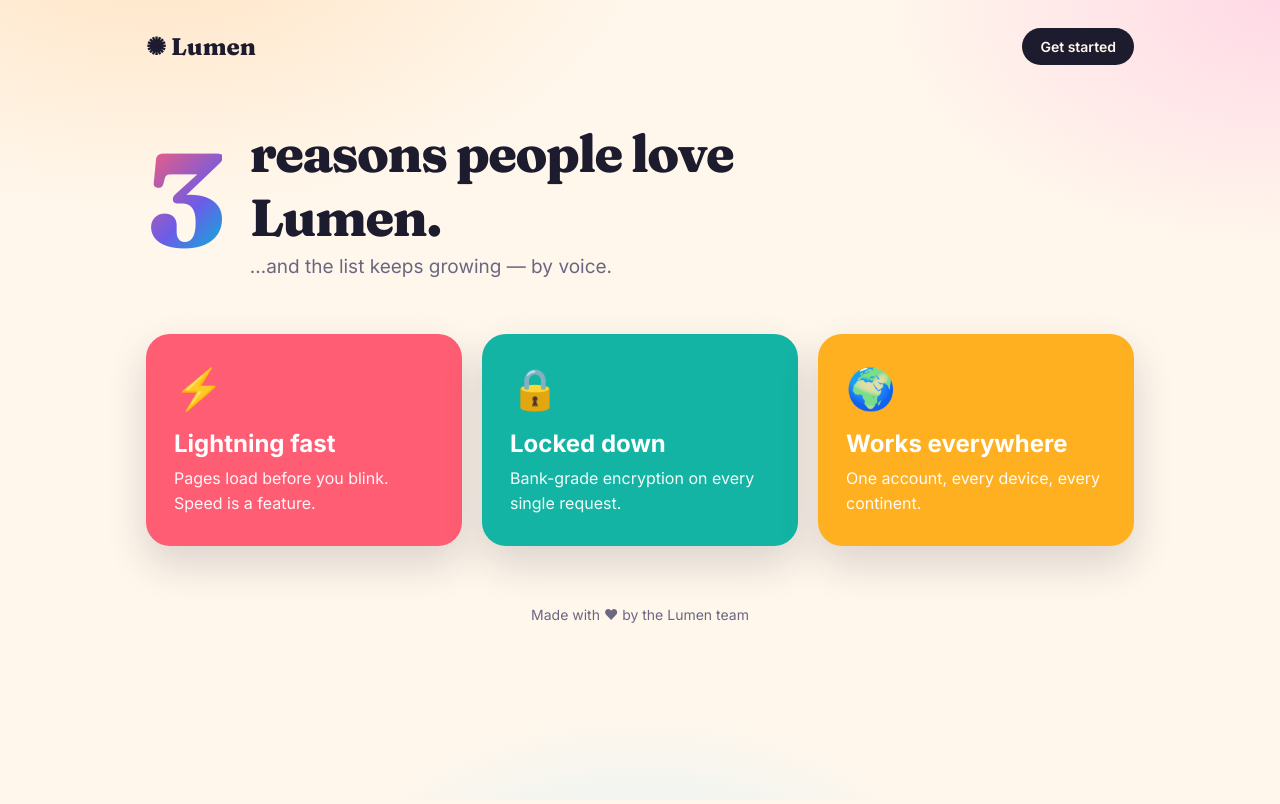
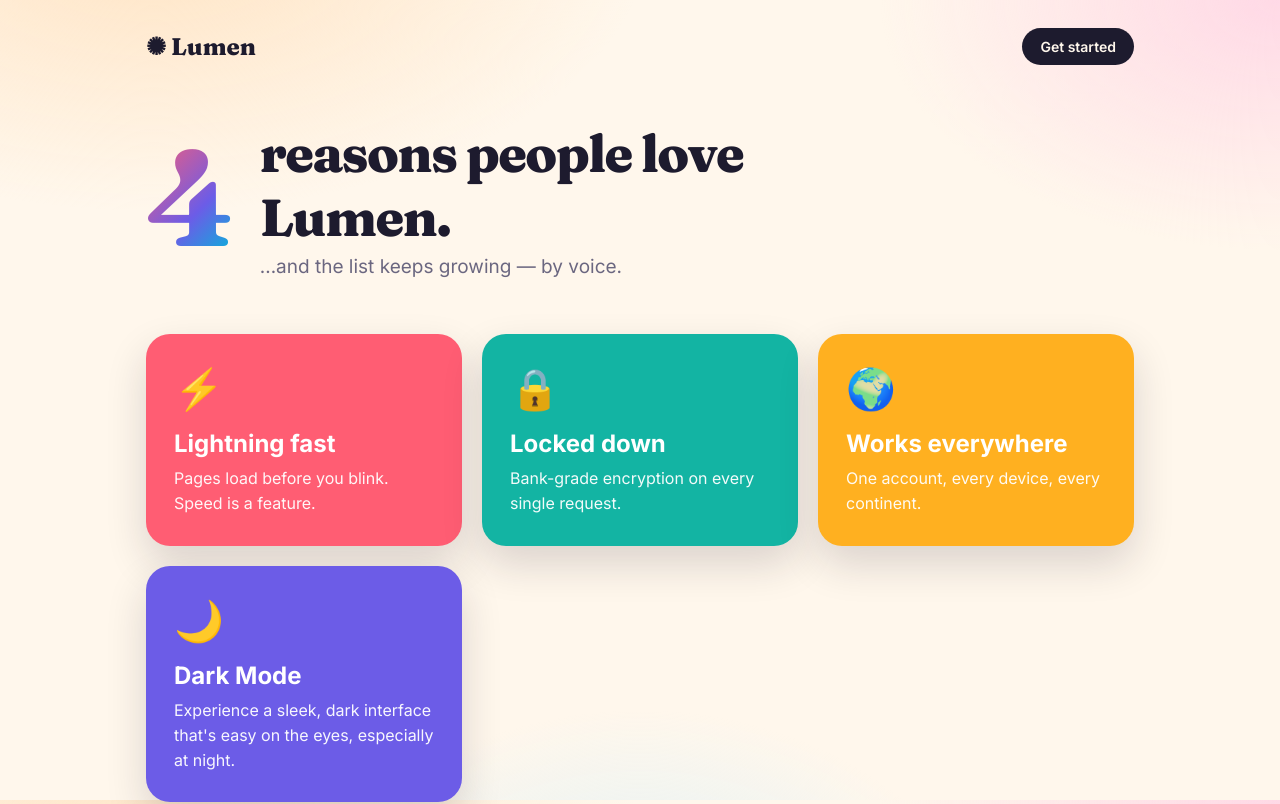
Before and after one commit to damienaubry/demo-target, a React (Vite) app: page / in a window 1280 px wide. Shown: the top 804 px of the page. Built offline with nearby package versions, Linux system fonts and the light colour scheme; the HTML template or start-up script is replaced by a standard one.

Commit message:
VoxBuild: Add a dark mode feature card to the landing page

```diff
--- a/index.html
+++ b/index.html
@@ -9,4 +9,5 @@
     <div id="root"></div>
     <script type="module" src="/src/main.tsx"></script>
   </body>
+  <footer>Made with ♥ by the Lumen team</footer>
 </html>
--- a/src/App.tsx
+++ b/src/App.tsx
@@ -12,9 +12,16 @@ const COLORS = [
   "#2bb673",
   "#00b8d9",
   "#f76808",
+  "#555555", // Added color for dark mode feature card
 ];
 
-const additionalFeatures: Feature[] = [];
+const additionalFeatures: Feature[] = [
+  {
+    emoji: "🌙",
+    title: "Dark Mode",
+    description: "Experience a sleek, dark interface that's easy on the eyes, especially at night.",
+  },
+];
 
 export default function App() {
   const list = features as Feature[];
--- a/src/index.css
+++ b/src/index.css
@@ -3,6 +3,8 @@
 :root {
   --ink: #1d1b2e;
   --muted: #6b6780;
+  --dark-bg: #1d1b2e;
+  --dark-text: #ffffff;
 }
 * { box-sizing: border-box; }
 html, body { height: 100%; }
@@ -85,4 +87,9 @@ nav {
 .tile h3 { margin: 0 0 8px; font-size: 24px; font-weight: 700; }
 .tile p { margin: 0; line-height: 1.55; font-size: 16px; opacity: 0.95; }
 
+.tile:nth-child(7) {
+  background: var(--dark-bg);
+  color: var(--dark-text);
+}
+
 footer { text-align: center; color: var(--muted); font-size: 14px; margin-top: 60px; }
```
